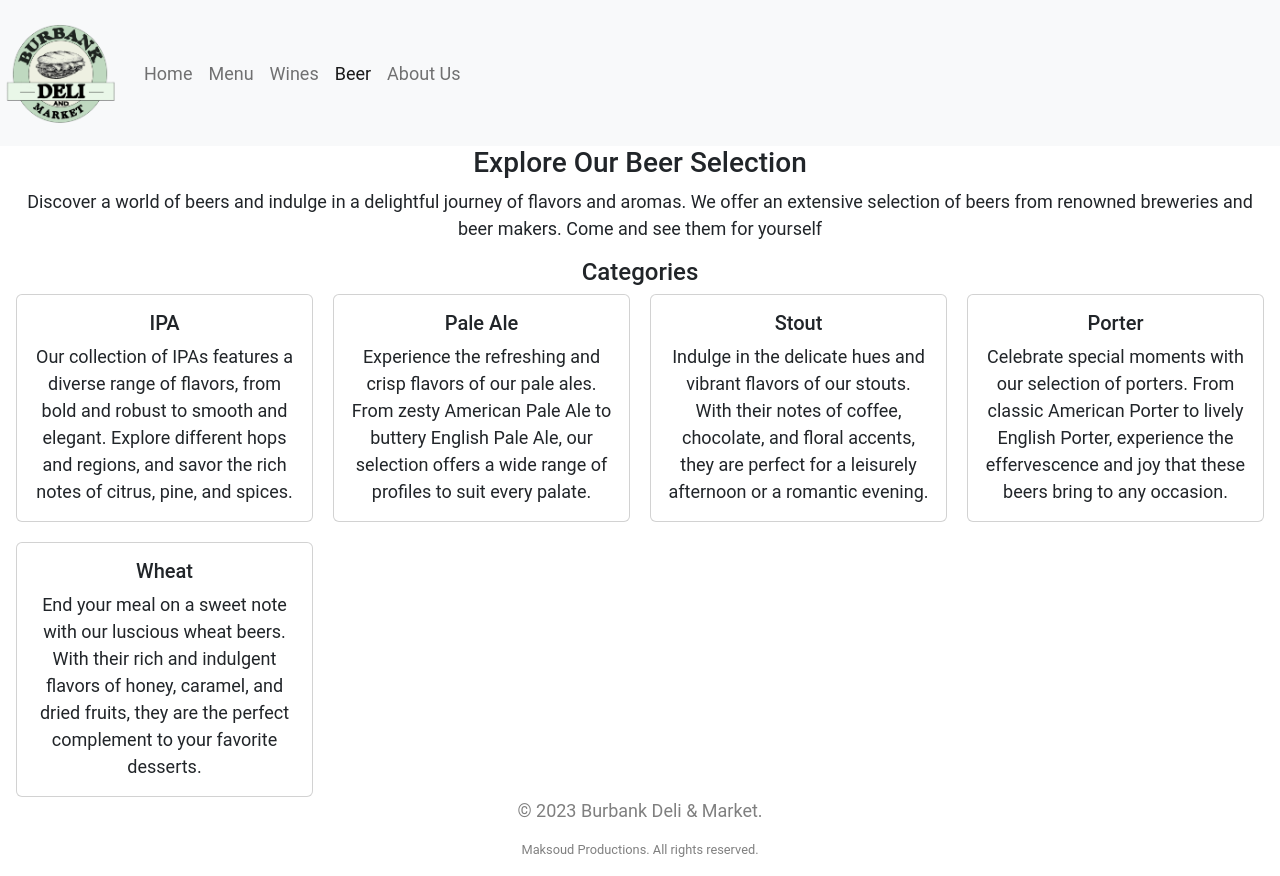
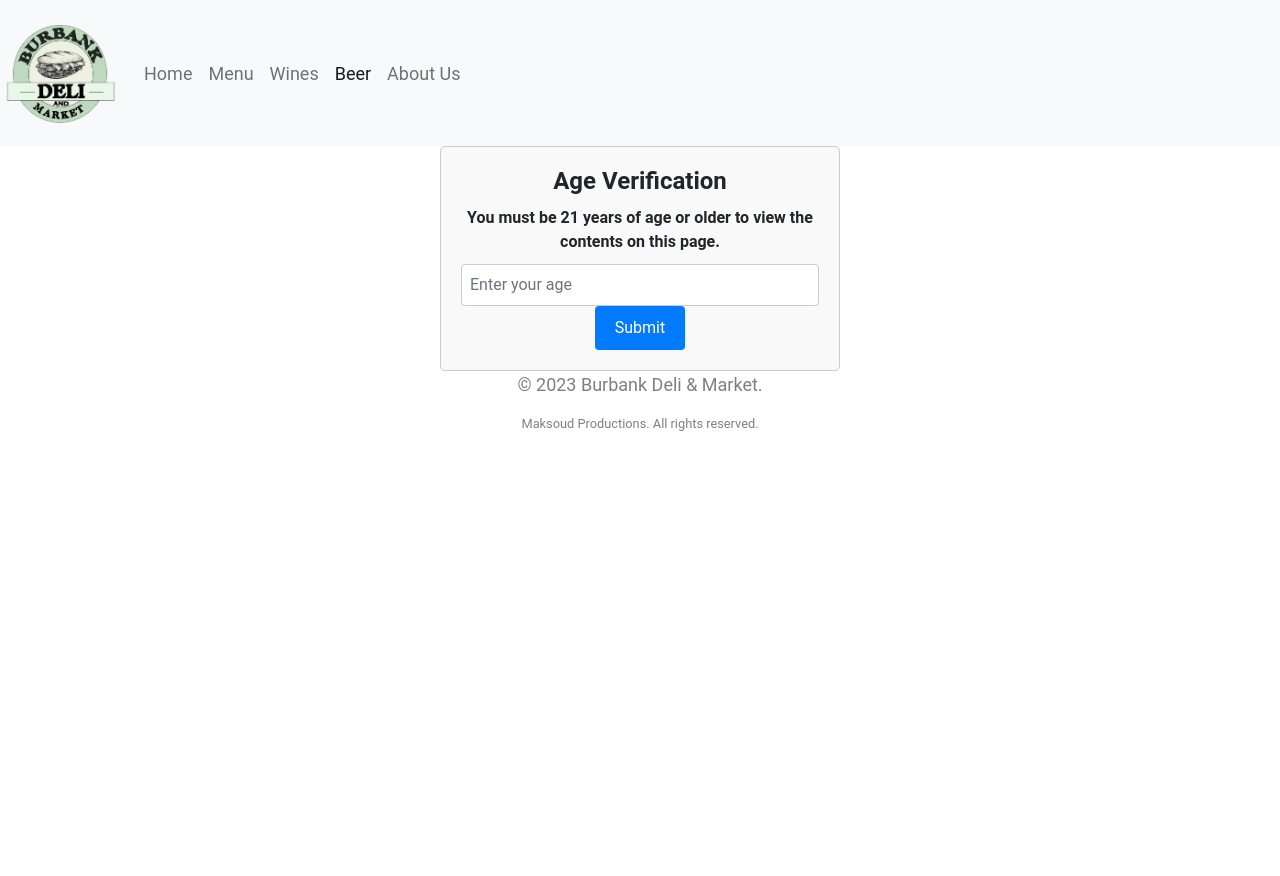
Before and after one commit to mynamebrogrammer/BurbankDeliMarket, a React (Create React App) app: page /beer in a window 1280 px wide. After the commit the page ends 800 px from the top, so only its background shows below. Built offline with nearby package versions, Linux system fonts and the light colour scheme.

Commit message:
successfully added an age verification form

```diff
--- /dev/null
+++ b/src/components/ageVerification/AgeVerificationForm.css
@@ -0,0 +1,49 @@
+.age-verification-form {
+    max-width: 400px;
+    margin: 0 auto;
+    padding: 20px;
+    border: 1px solid #ccc;
+    border-radius: 5px;
+    background-color: #f9f9f9;
+  }
+
+  .age-verification-form h3 {
+    font-size: 24px;
+    font-weight: bold;
+    margin-bottom: 10px;
+  }
+
+  .age-verification-form label {
+    font-size: 16px;
+    font-weight: bold;
+    margin-bottom: 10px;
+    display: block;
+  }
+
+  .age-verification-form input[type="text"] {
+    width: 100%;
+    padding: 8px;
+    border: 1px solid #ccc;
+    border-radius: 4px;
+    font-size: 16px;
+  }
+
+  .age-verification-form .error {
+    color: red;
+    margin-top: 5px;
+    font-size: 14px;
+  }
+
+  .age-verification-form button {
+    background-color: #007bff;
+    color: #fff;
+    border: none;
+    border-radius: 4px;
+    padding: 10px 20px;
+    font-size: 16px;
+    cursor: pointer;
+  }
+
+  .age-verification-form button:hover {
+    background-color: #0069d9;
+  }
--- /dev/null
+++ b/src/components/ageVerification/AgeVerificationForm.js
@@ -0,0 +1,57 @@
+import React, { useState } from 'react';
+import Form from 'react-bootstrap/Form';
+import Button from 'react-bootstrap/Button';
+import './AgeVerificationForm.css';
+
+function AgeVerificationForm({ onSubmit }) {
+  const [age, setAge] = useState('');
+  const [error, setError] = useState('');
+
+  const handleAgeChange = (event) => {
+    setAge(event.target.value);
+  };
+
+  const handleSubmit = (event) => {
+    event.preventDefault();
+
+    // Validate age
+    if (age.trim() === '') {
+      setError('Please enter your age.');
+      return;
+    }
+
+    if (isNaN(age) || parseInt(age) < 0) {
+      setError('Please enter a valid age or you are not old enough to view the contents of this page.');
+      return;
+    }
+
+    // Clear error
+    setError('');
+
+    // Submit the age
+    onSubmit(parseInt(age));
+  };
+
+  return (
+    <div className="age-verification-form">
+      <h3>Age Verification</h3>
+      <Form onSubmit={handleSubmit}>
+        <Form.Group>
+          <Form.Label>You must be 21 years of age or older to view the contents on this page.</Form.Label>
+          <Form.Control
+            type="text"
+            id="age"
+            name="age"
+            value={age}
+            onChange={handleAgeChange}
+            placeholder="Enter your age"
+          />
+        </Form.Group>
+        {error && <div className="error">{error}</div>}
+        <Button type="submit">Submit</Button>
+      </Form>
+    </div>
+  );
+}
+
+export default AgeVerificationForm;
--- a/src/components/beer/beer.js
+++ b/src/components/beer/beer.js
@@ -1,16 +1,28 @@
-import React from "react";
-import Card from "react-bootstrap/Card";
-import "../../../src/beerGuide.css";
+import React, { useState } from 'react';
+import Card from 'react-bootstrap/Card';
+import AgeVerificationForm from '../ageVerification/AgeVerificationForm';
+import  '../../../src/beerGuide.css';
 
 function BeerGuide() {
+  const [isVerified, setIsVerified] = useState(false);
+
+  const handleAgeSubmit = (age) => {
+    if (age >= 21) {
+      setIsVerified(true);
+    } else {
+      alert('Sorry, you must be 21 years or older to view this content.');
+    }
+  };
+
+  if (!isVerified) {
+    return <AgeVerificationForm onSubmit={handleAgeSubmit} />;
+  }
+
   return (
-
-    <div className="beer-page">
+    <div className="beerPage">
       <h3>Explore Our Beer Selection</h3>
       <p>
-        Discover a world of beers and indulge in a delightful journey of flavors
-        and aromas. We offer an extensive selection of beers from renowned
-        breweries and beer makers. Come and see them for yourself{" "}
+        Discover a world of beers and indulge in a delightful journey of flavors and aromas. We offer an extensive selection of beers from renowned breweries and beer makers. Come and see them for yourself.
       </p>
 
       <h4>Categories</h4>
@@ -20,9 +32,7 @@ function BeerGuide() {
           <Card.Body>
             <Card.Title>IPA</Card.Title>
             <Card.Text>
-              Our collection of IPAs features a diverse range of flavors, from
-              bold and robust to smooth and elegant. Explore different hops and
-              regions, and savor the rich notes of citrus, pine, and spices.
+              Our collection of IPAs features a diverse range of flavors, from bold and robust to smooth and elegant. Explore different hops and regions, and savor the rich notes of citrus, pine, and spices.
             </Card.Text>
           </Card.Body>
         </Card>
@@ -31,9 +41,7 @@ function BeerGuide() {
           <Card.Body>
             <Card.Title>Pale Ale</Card.Title>
             <Card.Text>
-              Experience the refreshing and crisp flavors of our pale ales. From
-              zesty American Pale Ale to buttery English Pale Ale, our selection
-              offers a wide range of profiles to suit every palate.
+              Experience the refreshing and crisp flavors of our pale ales. From zesty American Pale Ale to buttery English Pale Ale, our selection offers a wide range of profiles to suit every palate.
             </Card.Text>
           </Card.Body>
         </Card>
@@ -42,9 +50,7 @@ function BeerGuide() {
           <Card.Body>
             <Card.Title>Stout</Card.Title>
             <Card.Text>
-              Indulge in the delicate hues and vibrant flavors of our stouts.
-              With their notes of coffee, chocolate, and floral accents, they
-              are perfect for a leisurely afternoon or a romantic evening.
+              Indulge in the delicate hues and vibrant flavors of our stouts. With their notes of coffee, chocolate, and floral accents, they are perfect for a leisurely afternoon or a romantic evening.
             </Card.Text>
           </Card.Body>
         </Card>
@@ -53,9 +59,7 @@ function BeerGuide() {
           <Card.Body>
             <Card.Title>Porter</Card.Title>
             <Card.Text>
-              Celebrate special moments with our selection of porters. From
-              classic American Porter to lively English Porter, experience the
-              effervescence and joy that these beers bring to any occasion.
+              Celebrate special moments with our selection of porters. From classic American Porter to lively English Porter, experience the effervescence and joy that these beers bring to any occasion.
             </Card.Text>
           </Card.Body>
         </Card>
@@ -64,9 +68,7 @@ function BeerGuide() {
           <Card.Body>
             <Card.Title>Wheat</Card.Title>
             <Card.Text>
-              End your meal on a sweet note with our luscious wheat beers. With
-              their rich and indulgent flavors of honey, caramel, and dried
-              fruits, they are the perfect complement to your favorite desserts.
+              End your meal on a sweet note with our luscious wheat beers. With their rich and indulgent flavors of honey, caramel, and dried fruits, they are the perfect complement to your favorite desserts.
             </Card.Text>
           </Card.Body>
         </Card>
--- a/src/components/promotions/Promotions.js
+++ b/src/components/promotions/Promotions.js
@@ -1,21 +1,64 @@
-import React from 'react';
-import Card from 'react-bootstrap/Card';
-import '../../WineDiscoveryGuide.css';
+import React, { useState } from "react";
+import Modal from "react-bootstrap/Modal";
+import Card from "react-bootstrap/Card";
+import AgeVerificationForm from "../ageVerification/AgeVerificationForm";
+import "../../../src/WineDiscoveryGuide.css";
 
 function WineDiscoveryGuide() {
+  const [isVerified, setIsVerified] = useState(false);
+
+  const handleAgeSubmit = (age) => {
+    if (age >= 21) {
+      setIsVerified(true);
+    } else {
+      alert('Sorry, you must be 21 years or older to view this content.');
+    }
+  };
+
+  const handleAgeVerificationSubmit = (age) => {
+    if (age >= 21) {
+      setIsVerified(true);
+    } else {
+      alert('Sorry, you must be 21 years or older to view this content.');
+    }
+  };
+
+  if (!isVerified) {
+    return <AgeVerificationForm onSubmit={handleAgeSubmit} />;
+  }
+
   return (
     <div className="wine-discovery-guide">
       <h3>Explore Our Wine Selection</h3>
-      <p>Discover a world of wines and indulge in a delightful journey of flavors and aromas. We offer an extensive selection of wines from renowned vineyards and winemakers. Come and see them for yourself </p>
+      <p>
+        Discover a world of wines and indulge in a delightful journey of flavors
+        and aromas. We offer an extensive selection of wines from renowned
+        vineyards and winemakers. Come and see them for yourself
+      </p>
 
       <h4>Categories</h4>
 
+      {/* Age Verification Modal */}
+      <Modal show={!isVerified} backdrop="static" keyboard={false}>
+        <Modal.Header>
+          <Modal.Title>Age Verification</Modal.Title>
+        </Modal.Header>
+        <Modal.Body>
+          <AgeVerificationForm onSubmit={handleAgeVerificationSubmit} />
+        </Modal.Body>
+      </Modal>
+
+      {/* Render content if user is above 21 */}
+      {isVerified && (
         <div className="wine-cards">
           <Card className="wine-card">
             <Card.Body>
               <Card.Title>Red Wines</Card.Title>
               <Card.Text>
-              Our collection of red wines features a diverse range of flavors, from bold and robust to smooth and elegant. Explore different grape varietals and regions, and savor the rich notes of cherries, blackberries, and spices.
+                Our collection of red wines features a diverse range of flavors,
+                from bold and robust to smooth and elegant. Explore different
+                grape varietals and regions, and savor the rich notes of
+                cherries, blackberries, and spices.
               </Card.Text>
             </Card.Body>
           </Card>
@@ -24,7 +67,9 @@ function WineDiscoveryGuide() {
             <Card.Body>
               <Card.Title>White Wines</Card.Title>
               <Card.Text>
-              Experience the refreshing and crisp flavors of our white wines. From zesty Sauvignon Blanc to buttery Chardonnay, our selection offers a wide range of profiles to suit every palate.
+                Experience the refreshing and crisp flavors of our white wines.
+                From zesty Sauvignon Blanc to buttery Chardonnay, our selection
+                offers a wide range of profiles to suit every palate.
               </Card.Text>
             </Card.Body>
           </Card>
@@ -33,7 +78,10 @@ function WineDiscoveryGuide() {
             <Card.Body>
               <Card.Title>Rosé Wines</Card.Title>
               <Card.Text>
-              Indulge in the delicate hues and vibrant flavors of our rosé wines. With their notes of strawberries, watermelon, and floral accents, they are perfect for a leisurely afternoon or a romantic evening.
+                Indulge in the delicate hues and vibrant flavors of our rosé
+                wines. With their notes of strawberries, watermelon, and floral
+                accents, they are perfect for a leisurely afternoon or a
+                romantic evening.
               </Card.Text>
             </Card.Body>
           </Card>
@@ -42,7 +90,9 @@ function WineDiscoveryGuide() {
             <Card.Body>
               <Card.Title>Sparkling Wines</Card.Title>
               <Card.Text>
-              Celebrate special moments with our selection of sparkling wines. From classic Champagne to lively Prosecco, experience the effervescence and joy that these wines bring to any occasion.
+                Celebrate special moments with our selection of sparkling wines.
+                From classic Champagne to lively Prosecco, experience the
+                effervescence and joy that these wines bring to any occasion.
               </Card.Text>
             </Card.Body>
           </Card>
@@ -51,11 +101,15 @@ function WineDiscoveryGuide() {
             <Card.Body>
               <Card.Title>Dessert Wines</Card.Title>
               <Card.Text>
-              End your meal on a sweet note with our luscious dessert wines. With their rich and indulgent flavors of honey, caramel, and dried fruits, they are the perfect complement to your favorite desserts.
+                End your meal on a sweet note with our luscious dessert wines.
+                With their rich and indulgent flavors of honey, caramel, and
+                dried fruits, they are the perfect complement to your favorite
+                desserts.
               </Card.Text>
             </Card.Body>
           </Card>
         </div>
+      )}
     </div>
   );
 }
```
Lines whose indentation alone changed are shown as unchanged.
